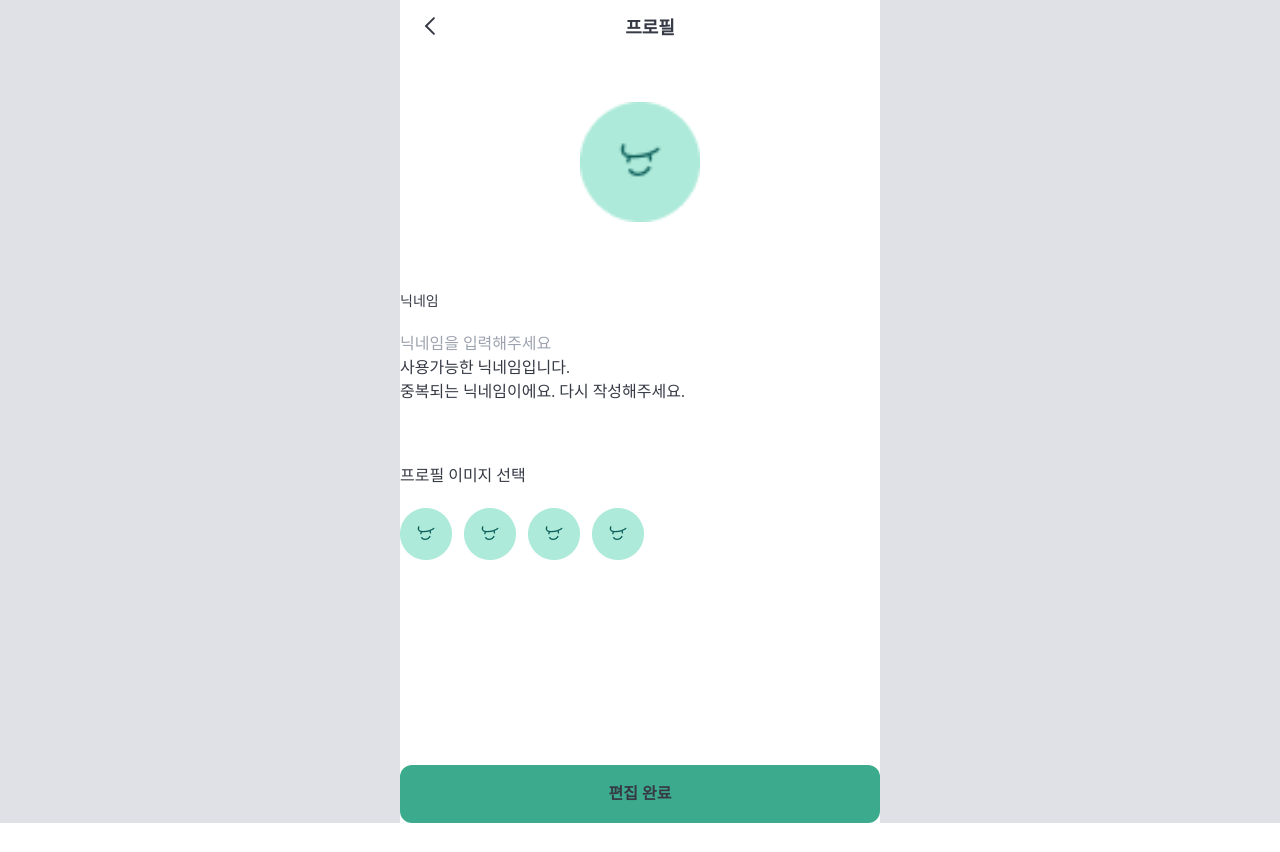
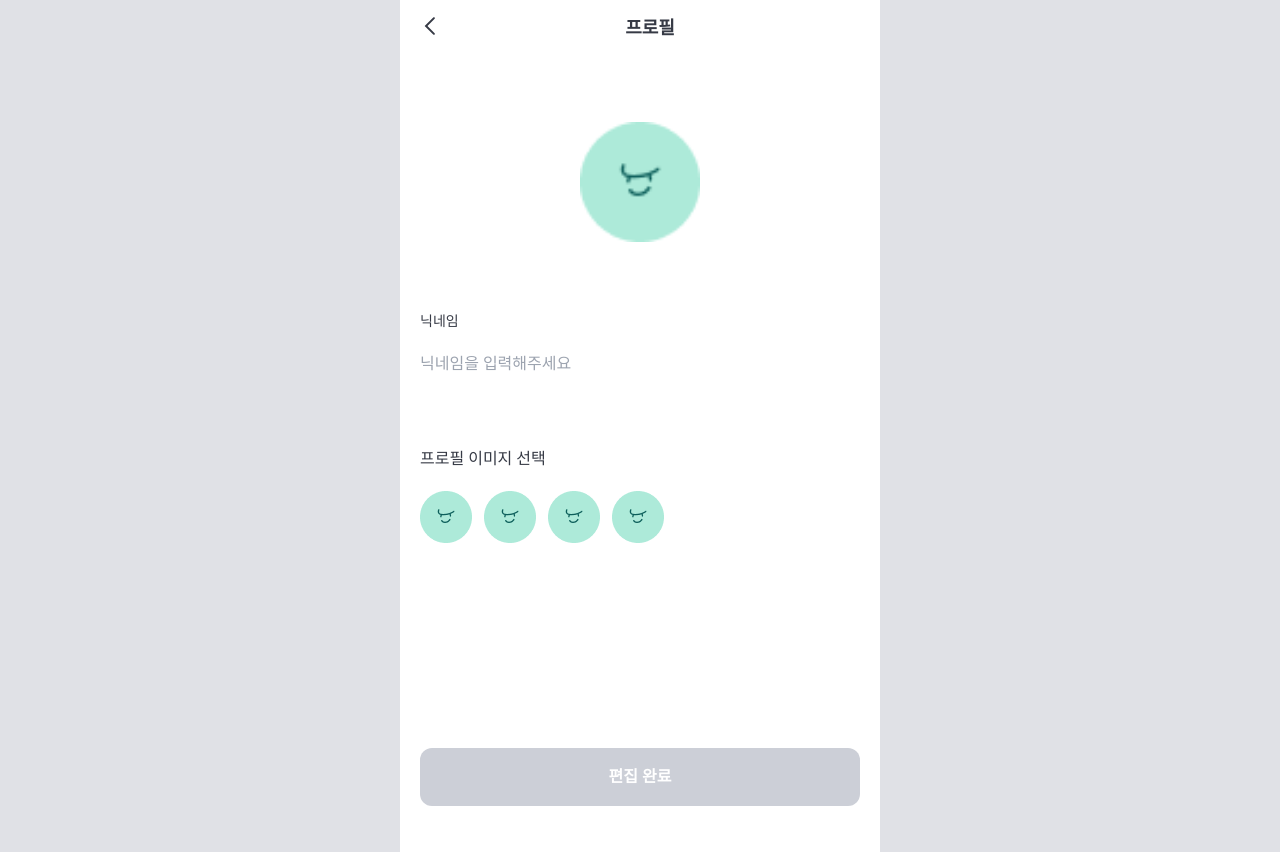
Before and after one commit to DDD-Community/fridge-link-web, a Next.js app: page /mypage/profile in a window 1280 px wide. Before the commit the page ends 823 px from the top, so only its background shows below. Built offline with nearby package versions, Linux system fonts and the light colour scheme; a web font is replaced by a local one.

Commit message:
feat: 프로필 이미지 닉네임 변경, 이미지 변경

```diff
--- a/src/pages/mypage/profile/index.tsx
+++ b/src/pages/mypage/profile/index.tsx
@@ -1,9 +1,52 @@
 import { type NextPage } from 'next';
 import Image from 'next/image';
 import ProfileImg from '@/assets/Property=1, State=nor.png';
+import ExclamationSVG from '@/assets/my/exclamation.svg';
 import { Button } from '@/components/atoms';
+import React, { useEffect, useState } from 'react';
 
 const FriendsListPage: NextPage = () => {
+  const [selectedImageSrc, setSelectedImageSrc] = useState(ProfileImg);
+  const [nickname, setNickname] = useState('');
+  const [isNicknameAvailable, setIsNicknameAvailable] = useState(false);
+  const [isNicknameChecked, setIsNicknameChecked] = useState(false);
+  const [delayedRequest, setDelayedRequest] = useState<any>(undefined); // NodeJS.Timeout..
+
+  const handleImageClick: (src: string) => void = (src) => {
+    // imgURL로 변경
+    console.log('선택한이미지SRC', src);
+    setSelectedImageSrc(ProfileImg);
+  };
+
+  const handleNicknameChange: (
+    e: React.ChangeEvent<HTMLInputElement>,
+  ) => void = (e) => {
+    setNickname(e.target.value);
+    setIsNicknameChecked(false);
+
+    if (delayedRequest) {
+      clearTimeout(delayedRequest);
+    }
+
+    const timeoutId = setTimeout(() => {
+      if (nickname && !isNicknameChecked) {
+        console.log('변경할 닉네임', nickname);
+        setIsNicknameChecked(true);
+        setIsNicknameAvailable(true);
+      }
+    }, 500);
+
+    setDelayedRequest(timeoutId);
+  };
+
+  useEffect(() => {
+    return () => {
+      if (delayedRequest) {
+        clearTimeout(delayedRequest);
+      }
+    };
+  }, [delayedRequest]);
+
   return (
     <div className={'bg-white pt-[52px] min-h-screen'}>
       <div
@@ -33,52 +76,88 @@ const FriendsListPage: NextPage = () => {
           <p className="heading3-bold text-gray8 pt-1">프로필</p>
         </div>
       </div>
-      <section className={`flex flex-col items-center gap-[20px] bg-white`}>
+      <section
+        className={`flex flex-col items-center gap-[20px] min-h-screen p-20 bg-white`}
+      >
         <Image
           className="m-[50px]"
-          src={ProfileImg}
+          src={selectedImageSrc}
           alt="프로필 이미지"
           width={120}
           height={120}
         />
         <form className={`w-full flex flex-col h-full justify-between`}>
           <div className={`flex flex-col`}>
-            <label className="body1-medium text-5 mb-[20px]">닉네임</label>
-            <input placeholder="닉네임을 입력해주세요" />
-            <span>사용가능한 닉네임입니다.</span>
-            <span>중복되는 닉네임이에요. 다시 작성해주세요.</span>
+            <label className="body1-medium mb-[20px]">닉네임</label>
+            <input
+              className="mb-[11px]"
+              placeholder="닉네임을 입력해주세요"
+              value={nickname}
+              onChange={handleNicknameChange}
+            />
+            {isNicknameChecked &&
+              (isNicknameAvailable ? (
+                <span className="text-primary2 body1-medium">
+                  사용가능한 닉네임입니다.
+                </span>
+              ) : (
+                <div className="flex items-center gap-[4px] text-point4 body1-medium">
+                  <ExclamationSVG />
+                  중복되는 닉네임이에요. 다시 작성해주세요.
+                </div>
+              ))}
             <label className="mt-[60px] mb-[20px]">프로필 이미지 선택</label>
             <div className="flex gap-[12px]">
               <Image
+                className="cursor-pointer"
                 src={ProfileImg}
                 alt="프로필 이미지"
                 width={52}
                 height={52}
+                onClick={(e: React.MouseEvent<HTMLImageElement>) => {
+                  handleImageClick(e.currentTarget.src);
+                }}
               />
               <Image
+                className="cursor-pointer"
                 src={ProfileImg}
                 alt="프로필 이미지"
                 width={52}
                 height={52}
+                onClick={(e: React.MouseEvent<HTMLImageElement>) => {
+                  handleImageClick(e.currentTarget.src);
+                }}
               />
               <Image
+                className="cursor-pointer"
                 src={ProfileImg}
                 alt="프로필 이미지"
                 width={52}
                 height={52}
+                onClick={(e: React.MouseEvent<HTMLImageElement>) => {
+                  handleImageClick(e.currentTarget.src);
+                }}
               />
               <Image
+                className="cursor-pointer"
                 src={ProfileImg}
                 alt="프로필 이미지"
                 width={52}
                 height={52}
+                onClick={(e: React.MouseEvent<HTMLImageElement>) => {
+                  handleImageClick(e.currentTarget.src);
+                }}
               />
             </div>
           </div>
-          <Button className="bg-primary2 mt-[205px]" text="편집 완료" />
+          <Button
+            className={`${nickname && isNicknameAvailable && selectedImageSrc ? 'bg-primary2' : 'bg-gray3'} mt-[205px] text-white`}
+            text="편집 완료"
+          />
         </form>
       </section>
     </div>
   );
 };
+
 export default FriendsListPage;
--- a/src/styles/globals.css
+++ b/src/styles/globals.css
@@ -87,3 +87,7 @@
 * {
   box-sizing: border-box;
 }
+
+input {
+  border: 0;
+}
--- a/tailwind.config.ts
+++ b/tailwind.config.ts
@@ -16,6 +16,7 @@ const config: Config = {
         point1: '#FFE377',
         point2: '#FF8436',
         point3: '#CA3F13',
+        point4: '#FB2414',
         gray1: '#F1F2F4',
         gray2: '#E0E1E6',
         gray3: '#CCCFD7',
```
Also changed, not shown: src/assets/my/exclamation.svg (added).
